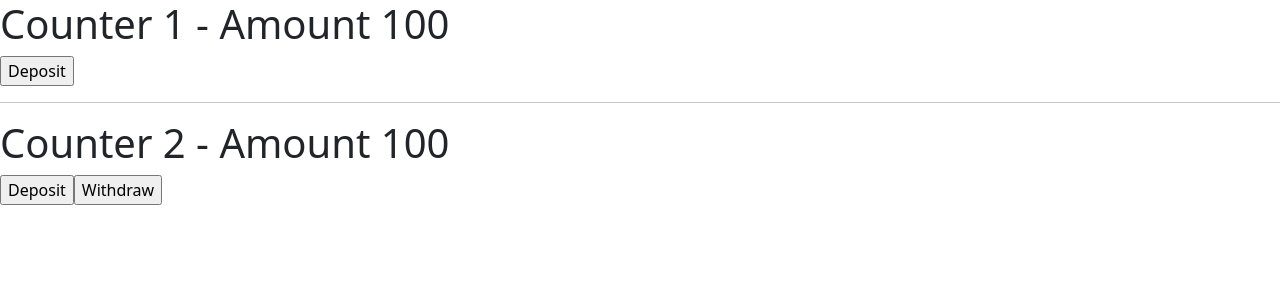
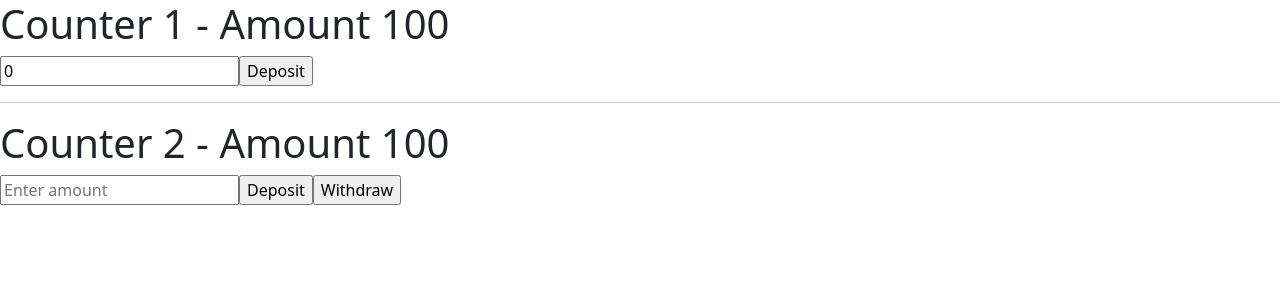
Before and after one commit to varadeamolk/my-react-app-1, a React (Create React App) app: page / in a window 1280 px wide. Shown: the top 300 px of the page. Built offline with nearby package versions, Linux system fonts and the light colour scheme.

Commit message:
reading input from the user.

```diff
--- a/src/App.js
+++ b/src/App.js
@@ -16,13 +16,26 @@
   let dispatch = useDispatch();
   let { userAccount } = useSelector((state) => state);
 
+  let [amount, setAmount] = useState(0);
+  let handleInputChange = (e) => {
+    amount = parseInt(e.target.value);
+    setAmount(amount);
+  };
+
   return (
     <div>
       <h1>Counter 1 - Amount {userAccount.amount}</h1>
+
+      <input
+        type="number"
+        placeholder="Enter Amount"
+        value={amount}
+        onChange={handleInputChange}
+      />
       <input
         type="button"
         value="Deposit"
-        onClick={() => dispatch(deposit(200))}
+        onClick={() => dispatch(deposit(amount))}
       />
     </div>
   );
@@ -32,19 +45,31 @@
   let dispatch = useDispatch();
   let { userAccount } = useSelector((state) => state);
 
+  let [amount, setAmount] = useState(0);
+  let handleInputChange = (e) => {
+    amount = parseInt(e.target.value);
+    setAmount(amount);
+  };
+
   return (
     <div>
       <h1>Counter 2 - Amount {userAccount.amount}</h1>
+
+      <input
+        type="number"
+        placeholder="Enter amount"
+        onChange={handleInputChange}
+      />
       <input
         type="button"
         value="Deposit"
-        onClick={() => dispatch(deposit(100))}
+        onClick={() => dispatch(deposit(amount))}
       />
 
       <input
         type="button"
         value="Withdraw"
-        onClick={() => dispatch(withdraw(50))}
+        onClick={() => dispatch(withdraw(amount))}
       />
     </div>
   );
```
